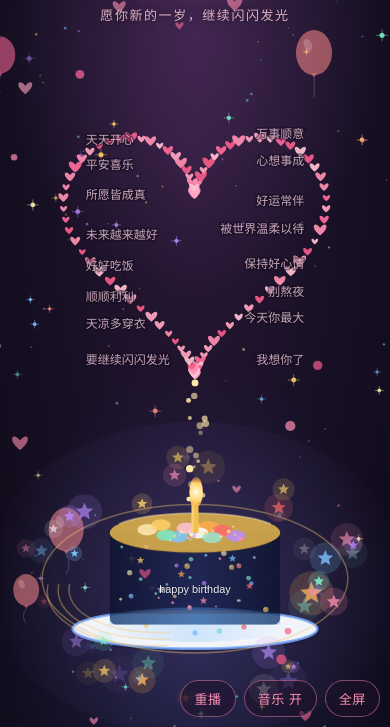
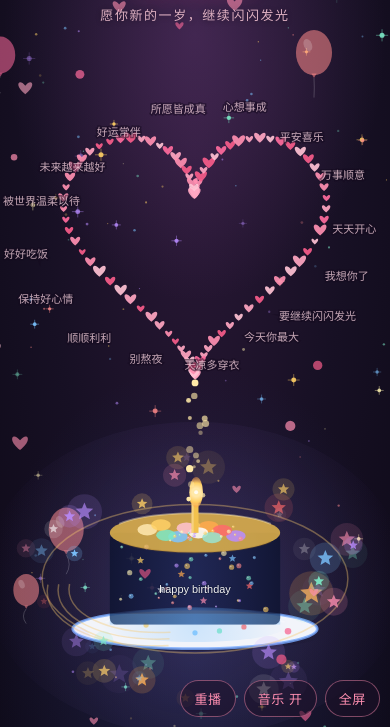
Before and after one commit to WFF5134/birthday-wish, a plain HTML site: page index.html in a window 390 px wide. Shown: the part 117-844 px from the top of the page. Drawn offline with Linux system fonts and the light colour scheme.

Commit message:
窄屏祝福文字改为沿爱心环环绕漂浮

```diff
--- a/index.html
+++ b/index.html
@@ -836,26 +836,19 @@
 
     tags.forEach(function(g, idx){
       if (heartP < 0.6) return;
-      var gx, gy, align = "center";
-      if (isNarrow){
-        var n = tags.length;
-        var left = idx % 2 === 0;
-        var group = Math.ceil(n / 2);
-        var k = Math.floor(idx / 2);
-        gx = left ? W * 0.22 : W * 0.78;
-        gy = H * (0.30 + (group > 1 ? k / (group - 1) : 0.5) * 0.26);
-        align = left ? "left" : "right";
-      } else {
-        var gang = g.ang + (reduced ? 0 : t * 0.02);
-        var rx = layout.scale * 16 * g.rad * breath;
-        var ry = layout.scale * 12 * g.rad * breath;
-        gx = layout.ccx + Math.cos(gang) * rx;
-        gy = layout.ccy - Math.sin(gang) * ry;
-      }
+      var gang = g.ang + (reduced ? 0 : t * 0.02);
+      var radMul = isNarrow ? 1.10 : 1.0;
+      var rx = layout.scale * 16 * g.rad * radMul * breath;
+      var ry = layout.scale * 12 * g.rad * radMul * breath;
+      var gx = layout.ccx + Math.cos(gang) * rx;
+      var gy = layout.ccy - Math.sin(gang) * ry;
+      // 窄屏限制左右边距，避免文字被屏幕边缘裁切
+      if (isNarrow){ gx = clamp(gx, 26, W - 26); }
+      var align = "center";
       var floatY = reduced ? 0 : Math.sin(g.phase + t * 1.2) * 6;
       ctx.save();
       ctx.globalAlpha = 0.75 * easeOutCubic(heartP);
-      ctx.font = (isNarrow ? 12 : 13) + "px 'Microsoft YaHei', sans-serif";
+      ctx.font = (isNarrow ? 11 : 13) + "px 'Microsoft YaHei', sans-serif";
       ctx.textAlign = align;
       ctx.textBaseline = "middle";
       ctx.lineWidth = 3;
```
